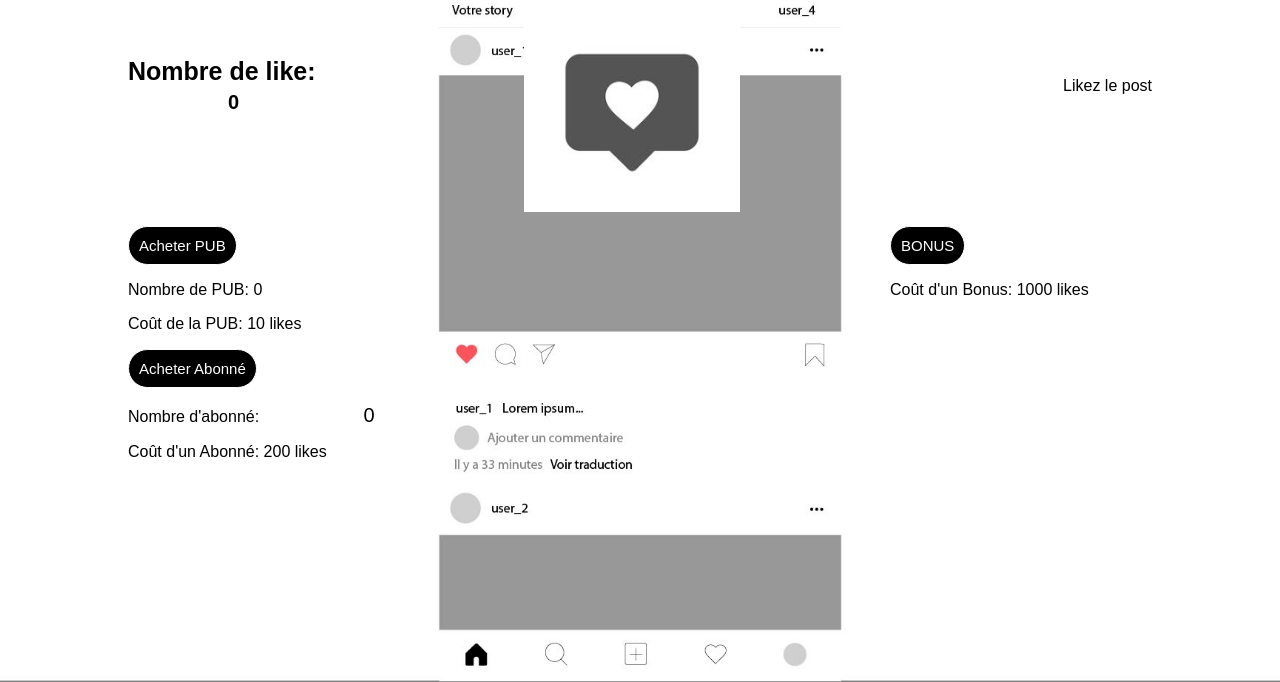
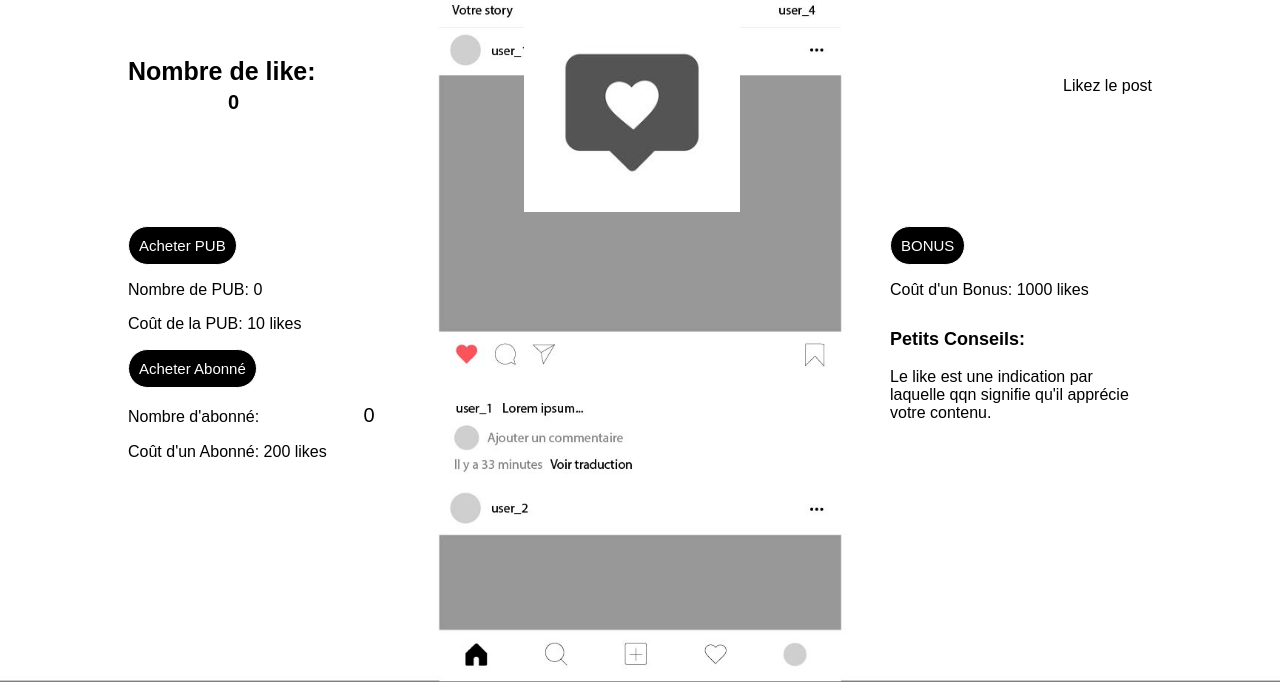
Before and after one commit to KlerviM/Cookies-Clicker, a plain HTML site: page index.html in a window 1280 px wide. Shown: the part 118-800 px from the top of the page. Drawn offline with Linux system fonts and the light colour scheme.

Commit message:
Ajout index.html

```diff
--- a/index.html
+++ b/index.html
@@ -29,7 +29,7 @@
                                 </span>
                             </h2>
                         </div>
-                        <div>
+                        <div id="likes">
                             <img id="like" src="images/like-1.jpg" alt="">
                         </div>
                         <div class=" messages">
@@ -37,9 +37,6 @@
                         </div>
                     </div>
                 </section>
-                    <div class="image">
-                        <img src="images/coeurs (1).png" alt="">
-                    </div>
                 <section class="flex-container">
                     <div class="container">
                         <div>
@@ -62,22 +59,6 @@
                                 </p>
                             </div>
                         </div>
-                    </div>
-                    <div class="container container-bonus">
-                        <div>
-                            <button id="bonus">BONUS</button>
-                        </div>
-                        <div >
-                            <p>Coût d'un Bonus:
-                                <span class="bonus_cost ">
-                                    0
-                                </span>
-                                likes
-                            </p>
-                        </div>
-                    </div>
-                </section>
-                <section>
                         <div>
                             <button id="abonne"> Acheter Abonné</button>
                         </div>
@@ -97,6 +78,24 @@
                             </p>
                         </div>
                     </div>
+                    </div>
+                    <div class="container container-bonus">
+                        <div>
+                            <button id="bonus">BONUS</button>
+                        </div>
+                        <div >
+                            <p>Coût d'un Bonus:
+                                <span class="bonus_cost ">
+                                    0
+                                </span>
+                                likes
+                            </p>
+                        </div>
+                        <div class="conseils">
+                        <h3>Petits Conseils:</h3>
+                        <div id="phrase"></div>
+                        </div>
+                    </div>
                 </section>
             </main>
     <script src="js/script.js"></script>
```
